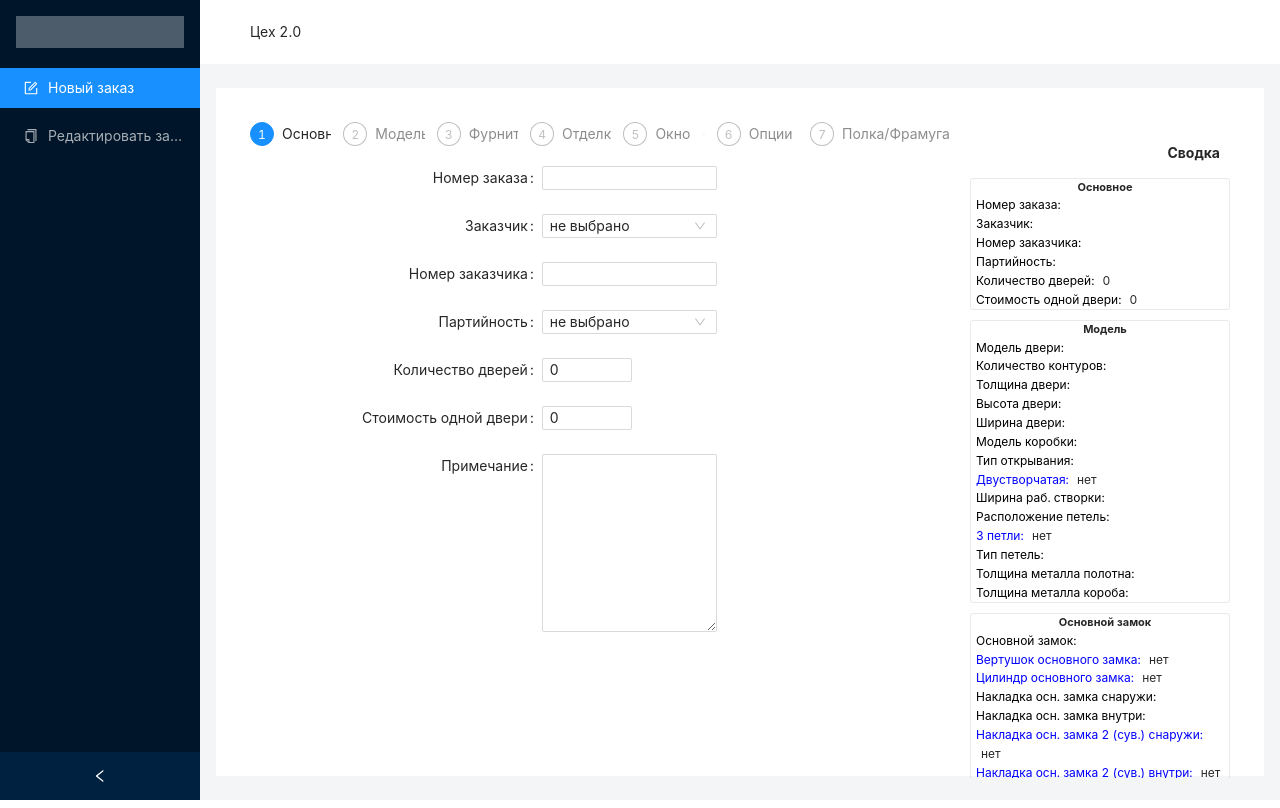
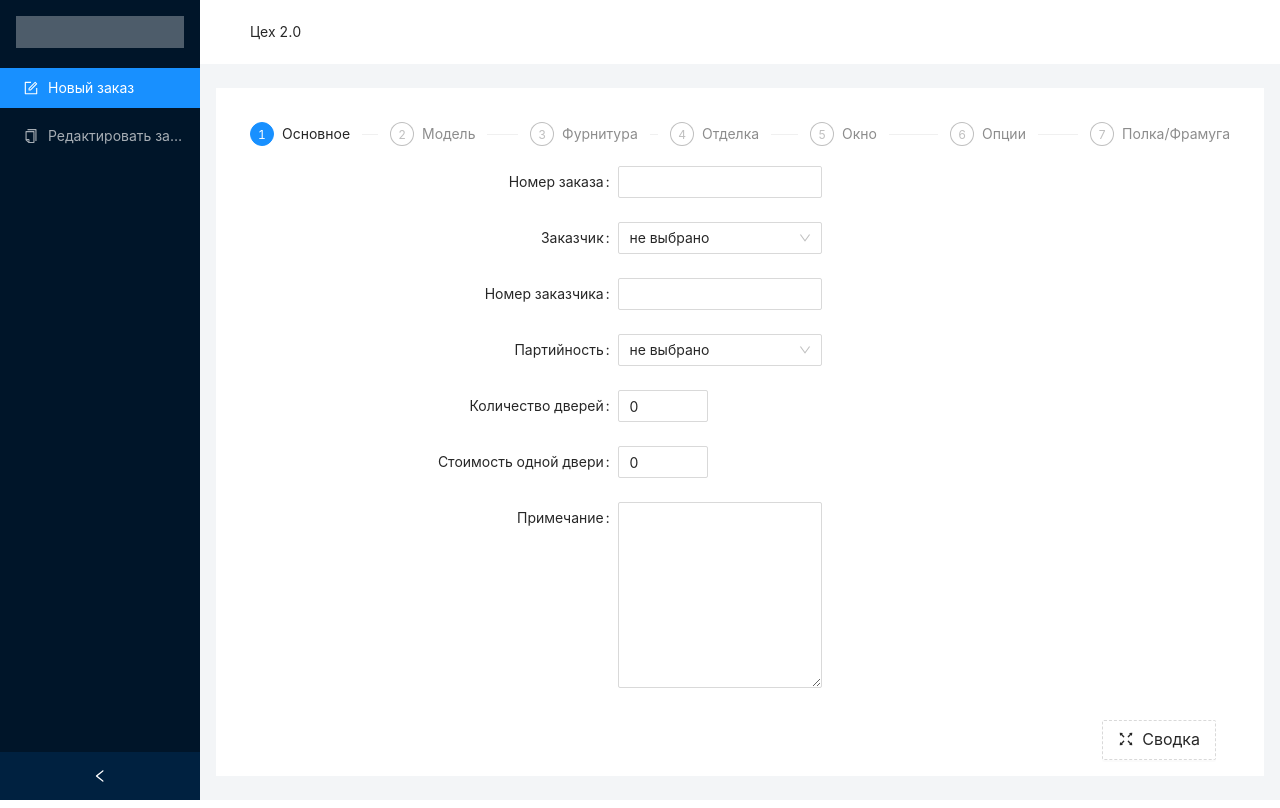
Before and after one commit to ProSysYo/ceh, a React (Create React App) app in the folder client/: page /neworder in a window 1280 px wide. Built offline with nearby package versions, Linux system fonts and the light colour scheme.

Commit message:
изменил сфодку в форме набора заказа

```diff
--- a/client/src/pages/Order/NewOrder.tsx
+++ b/client/src/pages/Order/NewOrder.tsx
@@ -1,7 +1,8 @@
 import React from 'react'
 import {useState, useEffect} from 'react';
 import styled from 'styled-components';
-import { Spin } from 'antd';
+import { Button, Drawer, Spin } from 'antd';
+import { FullscreenOutlined } from '@ant-design/icons';
 
 import { useAppDispatch } from '../../hooks/useAppDispatch';
 
@@ -30,6 +31,14 @@ const renderStep = (step: number) => {
 }
 
 const NewOrder: React.FC = () => {
+    const [visible, setVisible] = useState(false);
+    const showDrawer = () => {
+        setVisible(true);
+    };
+    const onClose = () => {
+        setVisible(false);
+    };
+
     const dispatch = useAppDispatch()
     const { isLoading } = useAppSelector(state => state.order)
 
@@ -47,16 +56,17 @@ const NewOrder: React.FC = () => {
                 <Steps>
                     <OrderSteps step={step} changeStep={setStep}/>
                 </Steps>
-
+                <StyledButton icon={<FullscreenOutlined />} onClick={showDrawer} size="large" type="dashed">Сводка</StyledButton>
                 <StepControls>
                     {renderStep(step)}
                 </StepControls>
             </Criteries>
-            <Summary>
-                <SummaryInfo/>
-            </Summary>
 
 
+
+            <Drawer title="Сводка" placement="right" width="500" onClose={onClose} visible={visible}>
+                <SummaryInfo/>
+            </Drawer>
         </Container>
     )
 }
@@ -71,18 +81,19 @@ const Container = styled.div`
 
 const  Criteries = styled.div`
     margin: 10px;
-    width: 70%;
-`;
-
-const Summary = styled.div`
-    margin: 10px;
-    width: 30%;
+    width: 100%;
 `;
 
 const StyledSpin = styled(Spin)`
     position: absolute;
     top: 50%;
     left: 50%;
+`;
+
+const StyledButton = styled(Button)`
+    position: absolute;
+    bottom: 5%;
+    right: 5%;
 `;
 
 const Steps = styled.div`
--- a/client/src/pages/Order/Step1.tsx
+++ b/client/src/pages/Order/Step1.tsx
@@ -27,9 +27,9 @@ const Step1: FC = () => {
         <Container>
             <Form
                 name="basic"
-                labelCol={{ span: 10 }}
-                wrapperCol={{ span: 6 }}
-                size = "small"
+                labelCol={{ span: 9 }}
+                wrapperCol={{ span: 5 }}
+                size = "middle"
             >
                 <Form.Item label="Номер заказа">
                     <Input  value={number} />
--- a/client/src/pages/Order/Step2.tsx
+++ b/client/src/pages/Order/Step2.tsx
@@ -30,9 +30,9 @@ const Step2: FC = () => {
         <Container>
             <Form
                 name="basic"
-                labelCol={{ span: 10 }}
-                wrapperCol={{ span: 6 }}
-                size = "small"
+                labelCol={{ span: 9 }}
+                wrapperCol={{ span: 5 }}
+                size = "middle"
             >
                 <Form.Item label="Модель двери*">
                     <Select
--- a/client/src/pages/Order/Step3.tsx
+++ b/client/src/pages/Order/Step3.tsx
@@ -22,12 +22,12 @@ import {
 import { changeBaseLock, changeOptionalLock } from '../../store/actions/orderActions';
 
 const formItemLayout = {
-    labelCol: { span: 10 },
-    wrapperCol: { span: 6 },
+    labelCol: { span: 9 },
+    wrapperCol: { span: 5 },
 };
 const formTailLayout = {
-    labelCol: { span: 10 },
-    wrapperCol: { span: 12 },
+    labelCol: { span: 9 },
+    wrapperCol: { span: 11 },
 };
 
 
@@ -49,7 +49,7 @@ const Step3: FC = () => {
         <Container>
             <Form
                 name="basic"
-                size = "small"
+                size = "middle"
             >
                 <Divider >Основной замок</Divider>
 
--- a/client/src/pages/Order/Step4.tsx
+++ b/client/src/pages/Order/Step4.tsx
@@ -36,9 +36,9 @@ const Step4: FC = () => {
         <Container>
             <Form
                 name="basic"
-                labelCol={{ span: 10 }}
-                wrapperCol={{ span: 6 }}
-                size = "small"
+                labelCol={{ span: 9 }}
+                wrapperCol={{ span: 5 }}
+                size = "middle"
             >
                 <Divider>Наружная отделка</Divider>
                 <Form.Item label="Отделка / Тип панели*">
--- a/client/src/pages/Order/Step5.tsx
+++ b/client/src/pages/Order/Step5.tsx
@@ -24,9 +24,9 @@ const Step5: FC = () => {
         <Container>
             <Form
                 name="basic"
-                labelCol={{ span: 10 }}
-                wrapperCol={{ span: 6 }}
-                size = "small"
+                labelCol={{ span: 9 }}
+                wrapperCol={{ span: 5 }}
+                size = "middle"
             >
                 <Form.Item label="Тип окна*">
                     <Select
--- a/client/src/pages/Order/Step6.tsx
+++ b/client/src/pages/Order/Step6.tsx
@@ -31,9 +31,9 @@ const Step6: FC = () => {
         <Container>
             <Form
                 name="basic"
-                labelCol={{ span: 10 }}
-                wrapperCol={{ span: 6 }}
-                size = "small"
+                labelCol={{ span: 9 }}
+                wrapperCol={{ span: 5 }}
+                size = "middle"
             >
                 <Form.Item label="Порог из нержавейки">
                     <Checkbox checked={isStainlessDoorStep} onChange={(e)=> dispatch(setIsStainlessDoorStep(e.target.checked))} />
--- a/client/src/pages/Order/Step7.tsx
+++ b/client/src/pages/Order/Step7.tsx
@@ -30,7 +30,7 @@ const Step7: FC = () => {
                 name="basic"
                 labelCol={{ span: 10 }}
                 wrapperCol={{ span: 5 }}
-                size = "small"
+                size = "middle"
             >
                 <Form.Item>
                     <Button  onClick={()=> dispatch(addOrder(order))} >Сохранить</Button>
--- a/client/src/pages/Order/SummaryInfo.tsx
+++ b/client/src/pages/Order/SummaryInfo.tsx
@@ -10,7 +10,6 @@ const SummaryInfo: React.FC = () => {
 
     return (
         <Container>
-            <Title>Сводка</Title>
             <Items>
                 <Group>
                     <TitileGroup>Основное</TitileGroup>
@@ -127,14 +126,6 @@ const Container = styled.div`
     margin-bottom: 20px;
 `;
 
-const Title = styled.p`
-    display: block;
-    width: 100%;
-    padding-right: 10px;
-    text-align: end;
-    font-weight: 700;
-`;
-
 const Items = styled.div`
     height: 75vh;
     overflow-x: hidden;
```
